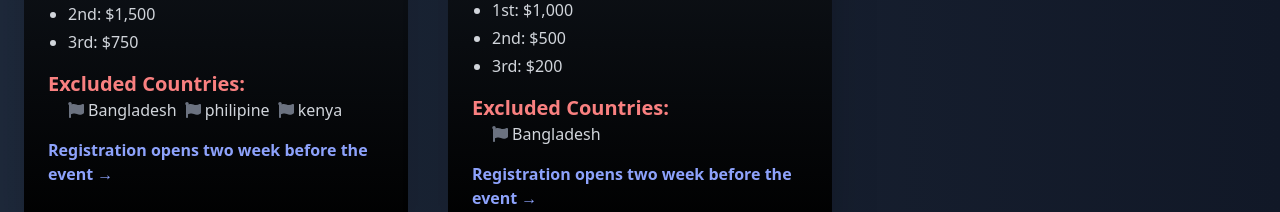
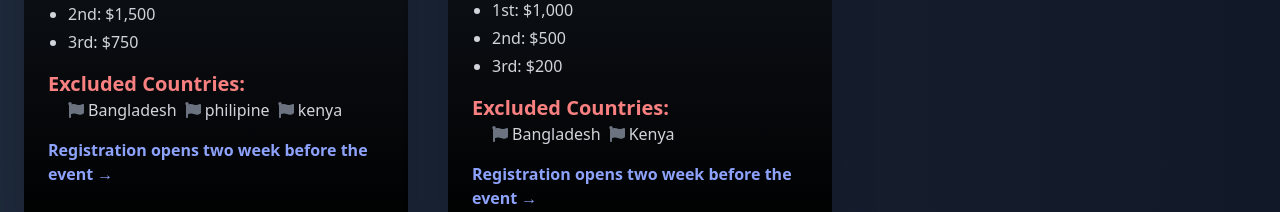
Before and after one commit to Hirun4/FourPoint-Gaming, a React (Vite) app in the folder client/: page /events in a window 1280 px wide. Shown: the part 2380-2592 px from the top of the page. Built offline with nearby package versions, Linux system fonts and the light colour scheme.

Commit message:
new event

```diff
--- a/client/src/pages/Events.jsx
+++ b/client/src/pages/Events.jsx
@@ -114,7 +114,7 @@ export default function Events() {
           { place: '3rd', prize: '$200' },
 
         ],
-        excludedCountries: ['Bangladesh',]
+        excludedCountries: ['Bangladesh','Kenya' ],
 
       },
     ];
```
